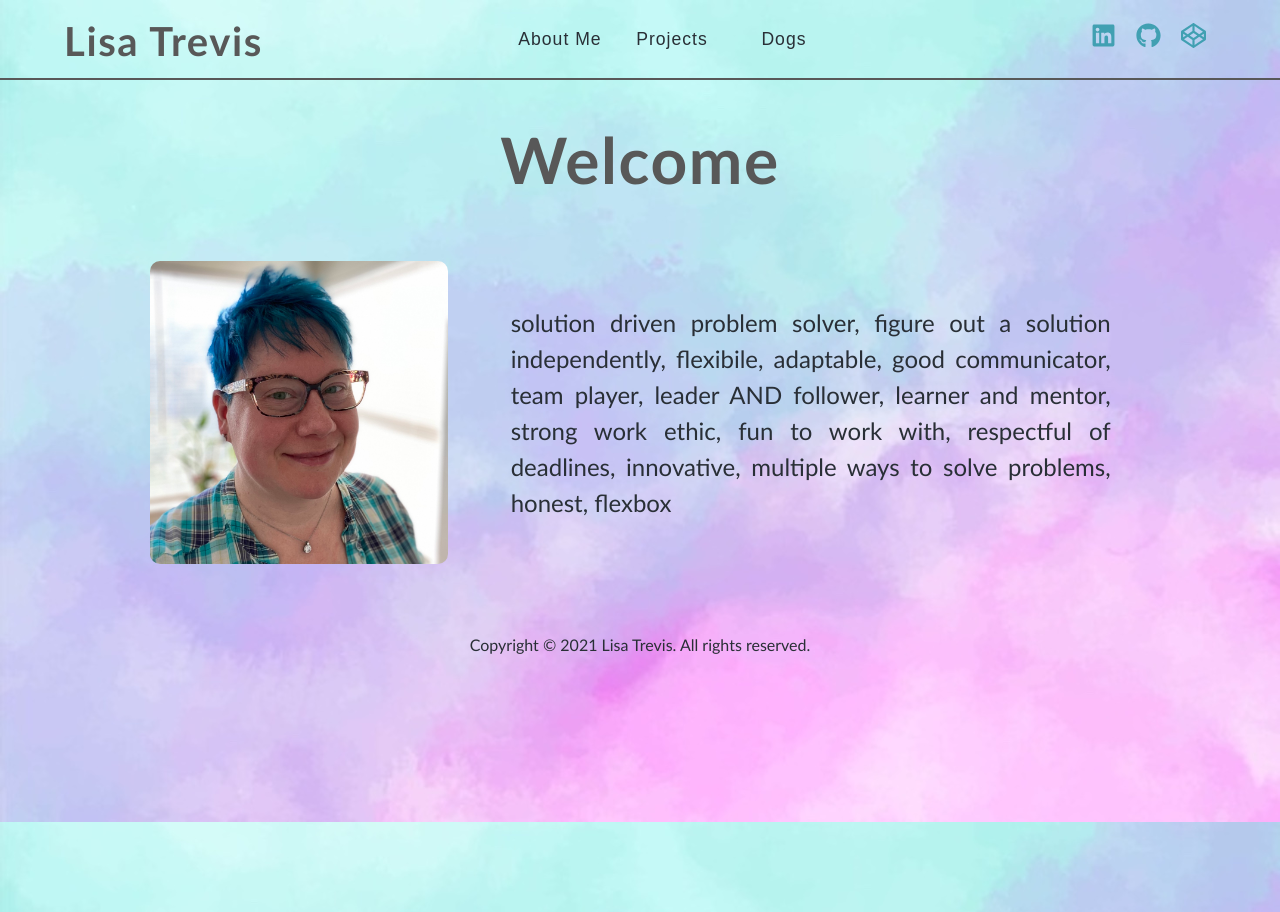
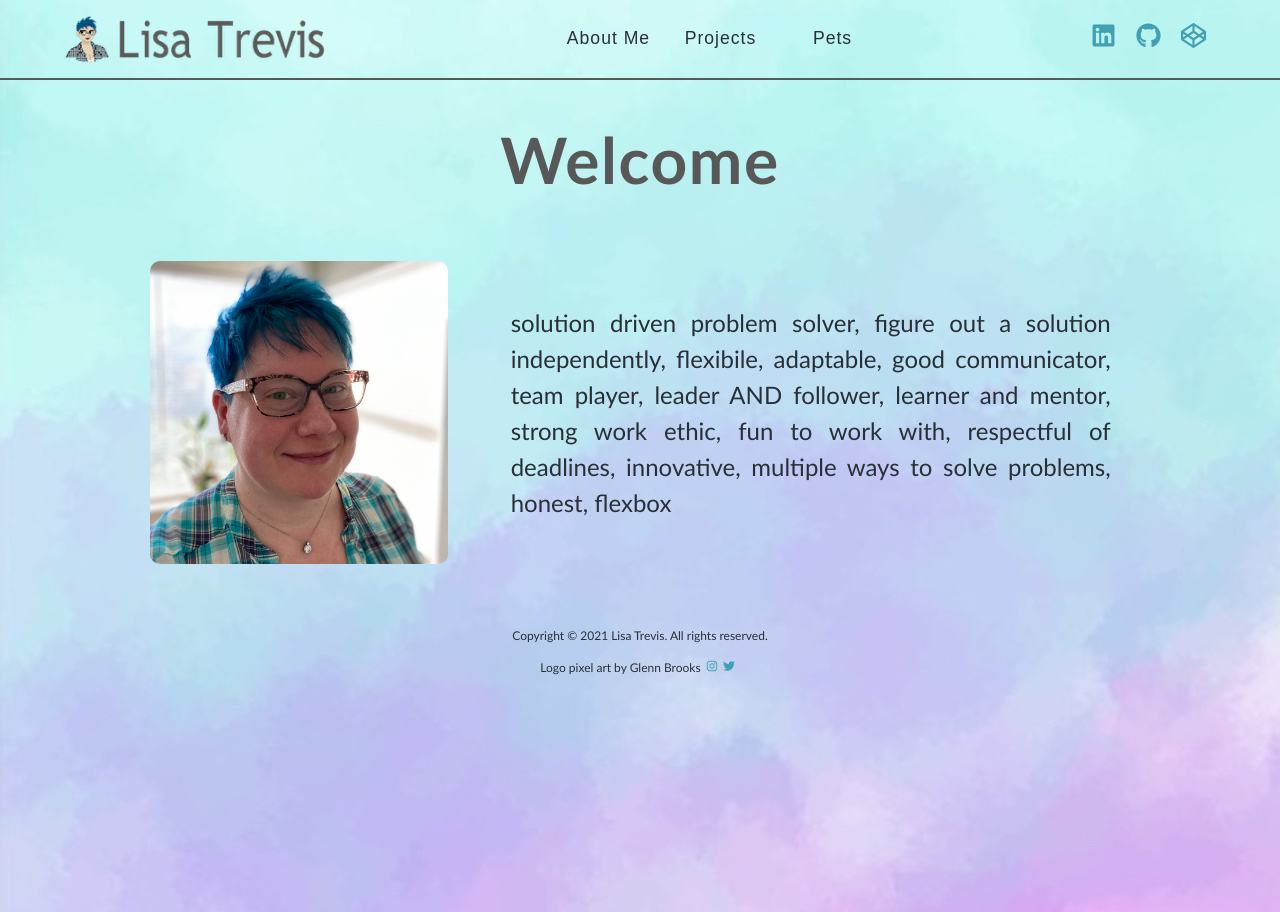
Before and after one commit to LisaTrevis/react-portfolio, a React (Create React App) app: page / in a window 1280 px wide. Built offline with nearby package versions, Linux system fonts and the light colour scheme.

Commit message:
Replaced logo text with image, more CSS updates

```diff
--- a/src/components/Hero.js
+++ b/src/components/Hero.js
@@ -1,6 +1,7 @@
 import React from "react";
 import headShot from "../images/2021_Profile.jpg";
 import { useGlobalContext } from "../context";
+import { FaInstagram, FaTwitter } from "react-icons/fa";
 
 const Hero = () => {
   const { closeSubmenu } = useGlobalContext();
@@ -25,6 +26,15 @@ const Hero = () => {
       </div>
       <div className="footer">
         <p>Copyright &#169; 2021 Lisa Trevis. All rights reserved.</p>
+        <div className="pixel">
+          <p>Logo pixel art by Glenn Brooks</p>
+          <a href="https://www.instagram.com/terderrer">
+            <FaInstagram className="icon" />
+          </a>
+          <a href="https://twitter.com/terderrer">
+            <FaTwitter className="icon" />
+          </a>
+        </div>
       </div>
     </section>
   );
--- a/src/components/Navbar.js
+++ b/src/components/Navbar.js
@@ -2,6 +2,7 @@ import React from "react";
 import { FaBars, FaLinkedin, FaGithub, FaCodepen } from "react-icons/fa";
 import { useGlobalContext } from "../context";
 import { Link } from "react-router-dom";
+import Logo from "../images/Logo.png";
 
 const Navbar = () => {
   const { openSidebar, openSubmenu, closeSubmenu } = useGlobalContext();
@@ -24,7 +25,9 @@ const Navbar = () => {
       <div className="nav-center">
         <div className="nav-header">
           <Link to="/">
-            <h2>Lisa Trevis</h2>
+            <div className="nav-logo">
+              <img src={Logo} alt="logo" />
+            </div>
           </Link>
           <button className="btn toggle-btn" onClick={openSidebar}>
             <FaBars />
@@ -43,7 +46,7 @@ const Navbar = () => {
           </li>
           <li>
             <button className="link-btn" onMouseOver={displaySubmenu}>
-              Dogs
+              Pets
             </button>
           </li>
         </ul>
--- a/src/data.js
+++ b/src/data.js
@@ -96,7 +96,7 @@ export const sublinks = [
     ],
   },
   {
-    page: "Dogs",
+    page: "Pets",
     links: [
       { label: "Daisy", icon: <FaPaw />, url: "/daisy" },
       { label: "Nessa", icon: <FaPaw />, url: "/nessa" },
--- a/src/index.css
+++ b/src/index.css
@@ -41,7 +41,8 @@ body {
   font-family: "Trebuchet MS", "Lucida Sans Unicode", "Lucida Grande",
     "Lucida Sans", Arial, sans-serif;
   background-image: url("./images/pastel_background_long.jpg");
-  background-size: cover;
+  background-size: auto;
+  background-repeat: no-repeat;
   color: var(--clr-dark-text);
   line-height: 1.5;
   font-size: 0.875rem;
@@ -128,7 +129,6 @@ Navbar
   justify-content: center;
   background: transparent;
   position: relative;
-  /* z-index: 1; */
   border-bottom: 2px solid var(--clr-gray-text);
 }
 .nav-center {
@@ -140,13 +140,9 @@ Navbar
   justify-content: space-between;
   align-items: center;
 }
-.nav-header h2 {
-  color: var(--clr-gray-text);
-  margin-top: 1rem;
-}
-.nav-header h2:hover {
-  color: var(--clr-brand-dark);
-  transition: var(--transition);
+.nav-logo img {
+  width: 90%;
+  padding-top: 10px;
 }
 .btn {
   font-size: 1rem;
@@ -252,9 +248,21 @@ Hero
 }
 
 .hero .footer {
+  font-size: 8px;
   text-align: center;
+  padding-bottom: 0.25rem;
 }
-
+.hero .footer p {
+  line-height: 0.5;
+}
+.pixel p {
+  display: inline;
+  margin-right: 5px;
+}
+.pixel .icon {
+  margin-right: 5px;
+  color: var(--clr-brand-dark);
+}
 /* hero media queries */
 @media screen and (min-width: 450px) {
   .hero-info {
@@ -264,6 +272,9 @@ Hero
     font-size: 1.5rem;
     max-width: 90%;
     margin: 0 auto;
+  }
+  .hero .footer {
+    font-size: 12px;
   }
 }
 @media screen and (min-width: 768px) {
@@ -918,7 +929,7 @@ Daisy
 }
 
 /* background image resize */
-@media screen and (min-width: 1020px) {
+@media screen and (min-width: 942px) {
   body {
     background-image: url("./images/pastel_background_wide.jpg");
     height: 100vh;
--- a/src/pages/Daisy.js
+++ b/src/pages/Daisy.js
@@ -18,17 +18,21 @@ const Daisy = () => {
       </div>
       <p>
         I adopted Daisy through{" "}
-        <a href="https://www.oaklandanimalservices.org">
+        <a
+          href="https://www.oaklandanimalservices.org"
+          rel="noreferrer"
+          target="_blank"
+        >
           Oakland Animal Services
         </a>{" "}
         in June of 2020. I had gone there to look at a pittie named Sheba, but
         she was a bit too energetic for my other dog, Nessa. I was on my way out
         when one of the shelter volunteers asked if I would consider fostering a
-        different pittie who wasn't doing well in the shelter environment. She
-        was a stray off the street so they had no background info on her. They
-        couldn't tell me much about her other than she was terrified -
-        especially of men - and would go into "pancake" position when taken out
-        of her kennel.
+        different pittie who wasn't doing well in the shelter environment and
+        wasn't even yet technically available for adoption. She was a stray off
+        of the street so they had no background info on her and couldn't tell me
+        much about her other than she was terrified and would go into "pancake"
+        position when taken out of her kennel.
       </p>
       <p>
         I'd never fostered before because I get attached to animals very
@@ -39,7 +43,15 @@ const Daisy = () => {
       <p>
         Well, five minutes into the car ride home, I looked into the back seat,
         saw that PAWdorable smile, and knew I wasn't giving her up. She became
-        an official part of my pack a couple of weeks later.
+        an official part of my pack a couple of weeks later. You can see more of
+        Daisy on Instagram:{" "}
+        <a
+          href="https://www.instagram.com/daisy_the_spotted_pittie/"
+          rel="noreferrer"
+          target="_blank"
+        >
+          @daisy_the_spotted_pittie
+        </a>
       </p>
     </div>
   );
--- a/src/pages/Nessa.js
+++ b/src/pages/Nessa.js
@@ -18,10 +18,12 @@ const Nessa = () => {
       </div>
       <p>
         I adopted Nessa through{" "}
-        <a href="https://www.mwcr.org">Minnesota Wisconsin Collie Rescue</a> in
-        July of 2011. She had spent her first few years of life in a kennel as
-        part of a puppy mill operation. When the man running the mill decided to
-        close it down, MWCR stepped up and found homes for all of the dogs.
+        <a href="https://www.mwcr.org" rel="noreferrer" target="_blank">
+          Minnesota Wisconsin Collie Rescue
+        </a>{" "}
+        in July of 2011. She had spent her first few years of life in a kennel
+        as part of a puppy mill operation. When the man running the mill decided
+        to close it down, MWCR stepped up and found homes for all of the dogs.
       </p>
       <p>
         Because of her background, it took Nessa quite a few years to learn how
@@ -29,10 +31,9 @@ const Nessa = () => {
         her kind, sweet, and gentle personality.
       </p>
       <p>
-        In her younger days, Nessa loved to let out her squeaky bark at anyone
-        passing by as well as crows who were brave enough to visit our yard.
-        Nowadays, she spends most of her time napping with only a warning bark
-        for the cheeky crows.
+        In her younger days, Nessa loved to chase away any crows who were brave
+        enough to visit our yard. Nowadays, she spends most of her time napping
+        with only a warning bark for those cheeky crows.
       </p>
     </div>
   );
```
Also changed, not shown: src/images/Logo.png (added), src/images/pastel_background_wide.jpg.
